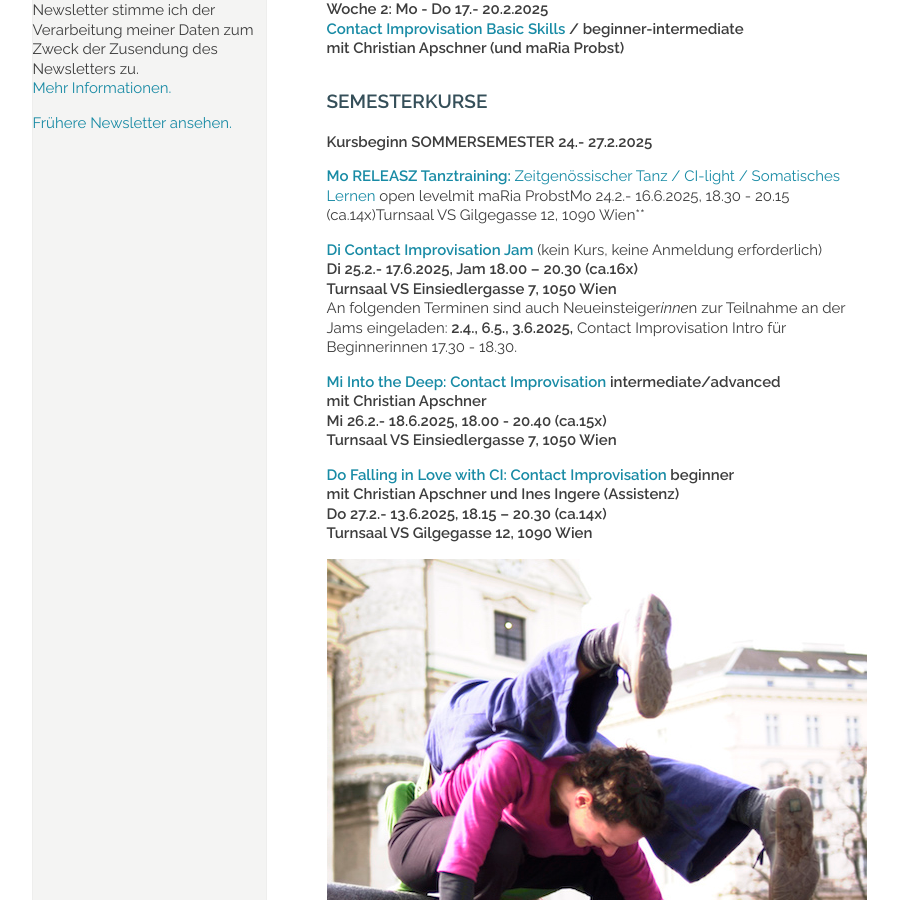
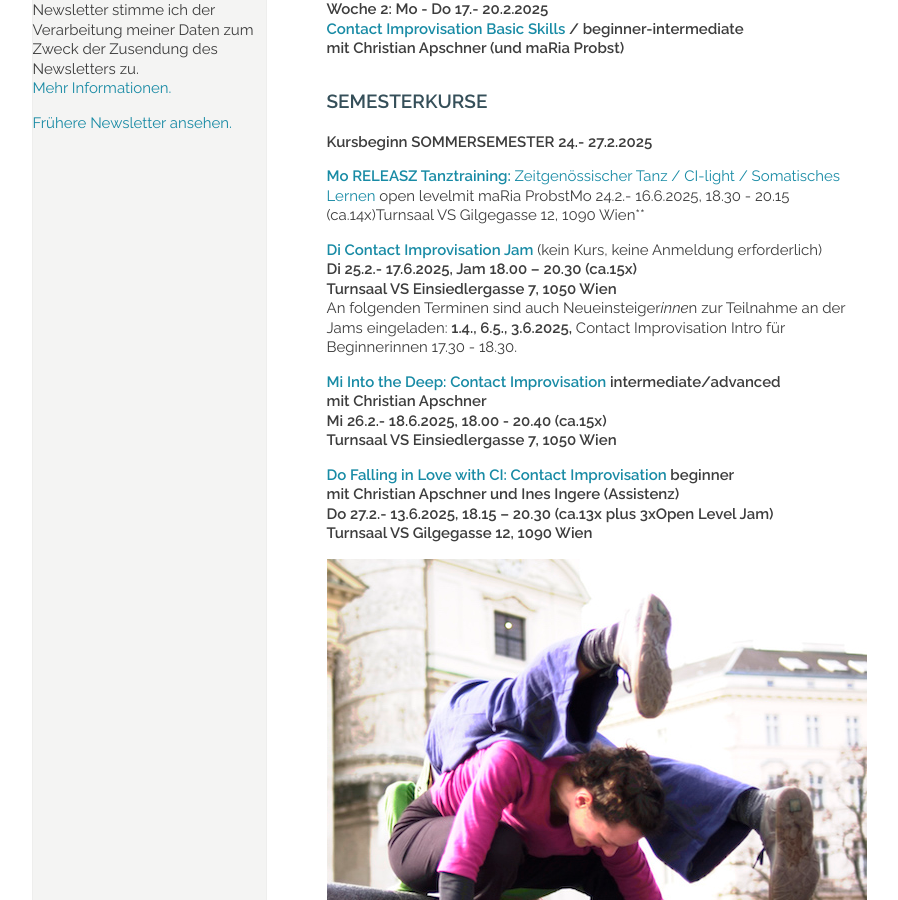
Before and after one commit to manulari/rollingpointat, a Jekyll site: the page built from _pages_de/index.md, in a window 1280 px wide and 900 px high, scrolled down 1352 px. Shown: the whole window, without its empty margins (152-1050 px from the left). Built offline with Jekyll 4.4.1, drawn with Linux system fonts in a browser that asks for light colours; comment, search, counter and statistics services are not loaded.

Commit message:
Update page (de) “index”

```diff
--- a/_pages_de/index.md
+++ b/_pages_de/index.md
@@ -40,9 +40,9 @@ mit maRia Probst (und Christian Apschner)**
 **[Mo RELEASZ Tanztraining: ](/releasze)**[Zeitgenössischer Tanz / CI-light / Somatisches Lernen](/releasze) open levelmit maRia ProbstMo 24.2.- 16.6.2025, 18.30 - 20.15 (ca.14x)Turnsaal VS Gilgegasse 12, 1090 Wien\*\*
 
 **[Di Contact Improvisation Jam ](/jams)**(kein Kurs, keine Anmeldung erforderlich)\
-**Di 25.2.- 17.6.2025, Jam 18.00 – 20.30 (ca.16x)**\
+**Di 25.2.- 17.6.2025, Jam 18.00 – 20.30 (ca.15x)**\
 **Turnsaal VS Einsiedlergasse 7, 1050 Wien**\
-An folgenden Terminen sind auch Neueinsteiger*inne*n zur Teilnahme an der Jams eingeladen: **2.4., 6.5., 3.6.2025,** Contact Improvisation Intro für Beginnerinnen 17.30 - 18.30.
+An folgenden Terminen sind auch Neueinsteiger*inne*n zur Teilnahme an der Jams eingeladen: **1.4., 6.5., 3.6.2025,** Contact Improvisation Intro für Beginnerinnen 17.30 - 18.30.
 
 **[Mi Into the Deep: Contact Improvisation ](/contactadv) intermediate/advanced**\
 **mit Christian Apschner**\
@@ -51,7 +51,7 @@ An folgenden Terminen sind auch Neueinsteiger*inne*n zur Teilnahme an der Jams e
 
 **[Do Falling in Love with CI: Contact Improvisation ](/contactbeg)beginner**\
 **mit Christian Apschner und Ines Ingere (Assistenz)**\
-**Do 27.2.- 13.6.2025, 18.15 – 20.30 (ca.14x)**\
+**Do 27.2.- 13.6.2025, 18.15 – 20.30 (ca.13x plus 3xOpen Level Jam)**\
 **Turnsaal VS Gilgegasse 12, 1090 Wien**
 
 ![Mehr CI auf der Stiege](/assets/uploads/dsc_1941a.jpg "Mehr CI auf der Stiege")
```
